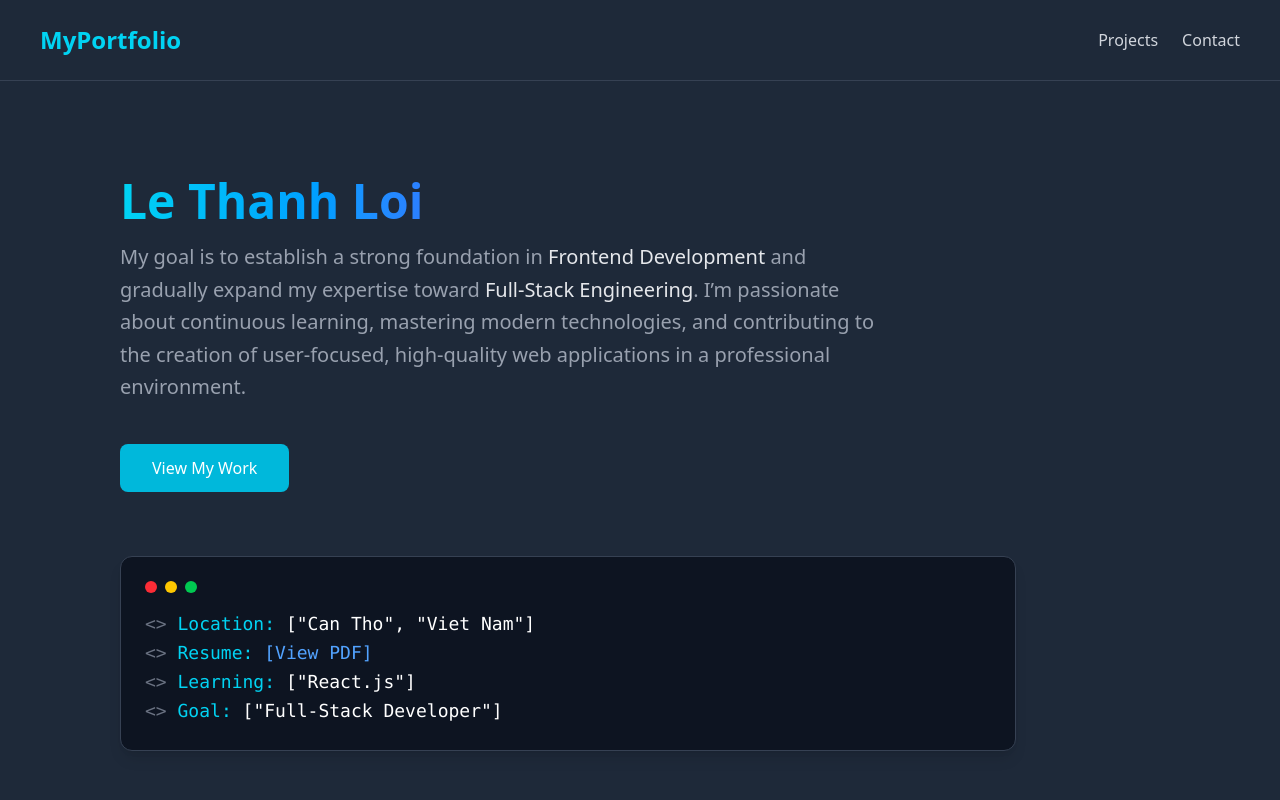
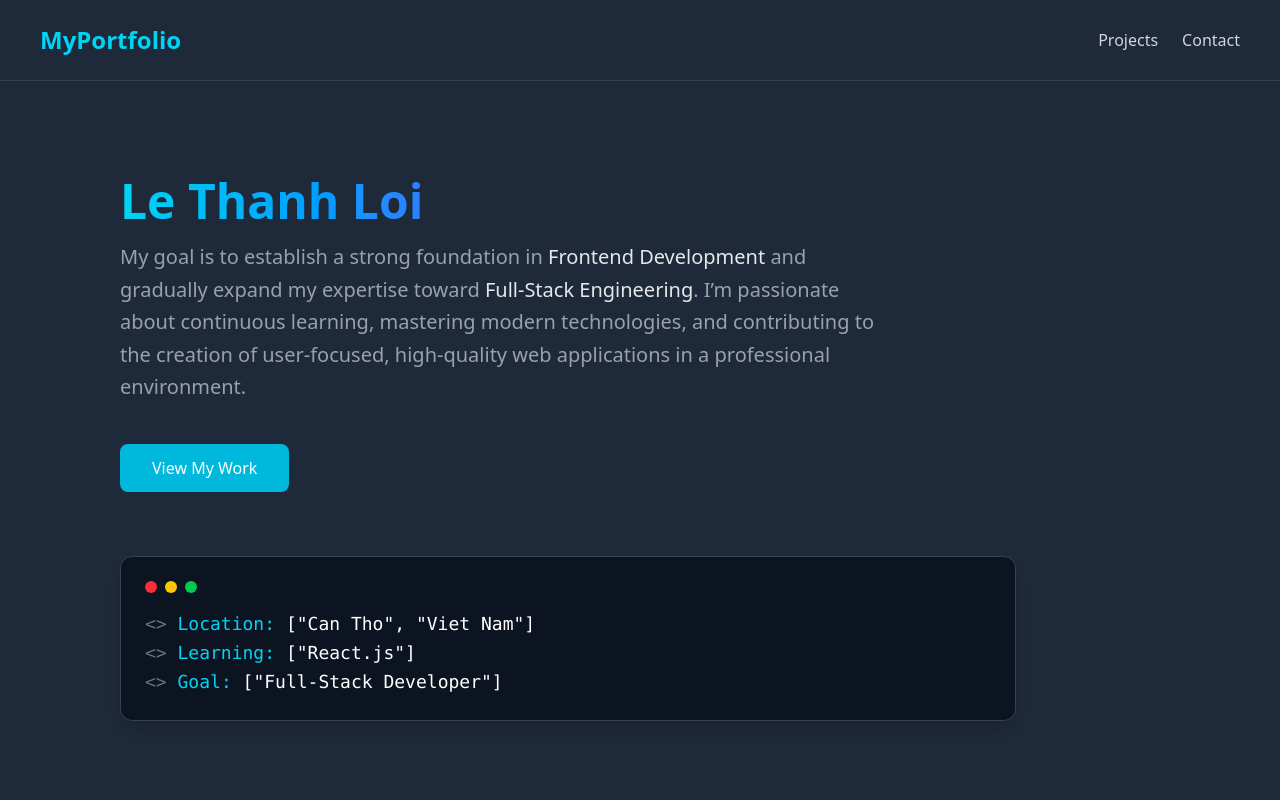
Before and after one commit to Hylra-2105/portfolio, a React (Vite) app: page / in a window 1280 px wide. Shown: the top 800 px of the page. Built offline with nearby package versions, Linux system fonts and the light colour scheme.

Commit message:
update v2

```diff
--- a/components/Hero.jsx
+++ b/components/Hero.jsx
@@ -3,7 +3,6 @@ import { motion } from "framer-motion";
 export default function Hero() {
   const infoLines = [
     { label: "Location", value: '["Can Tho", "Viet Nam"]' },
-    { label: "Resume", value: '["/CV_LeThanhLoi.pdf"]' },
     { label: "Learning", value: '["React.js"]' },
     { label: "Goal", value: '["Full-Stack Developer"]' },
   ];
```
